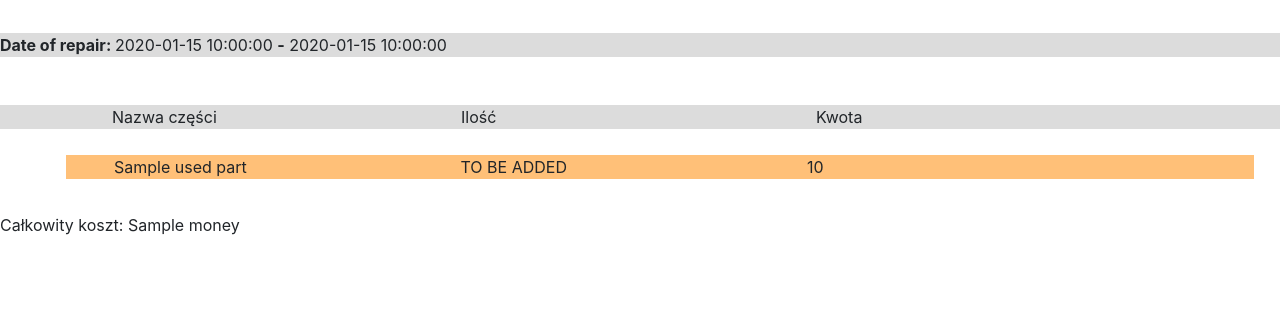
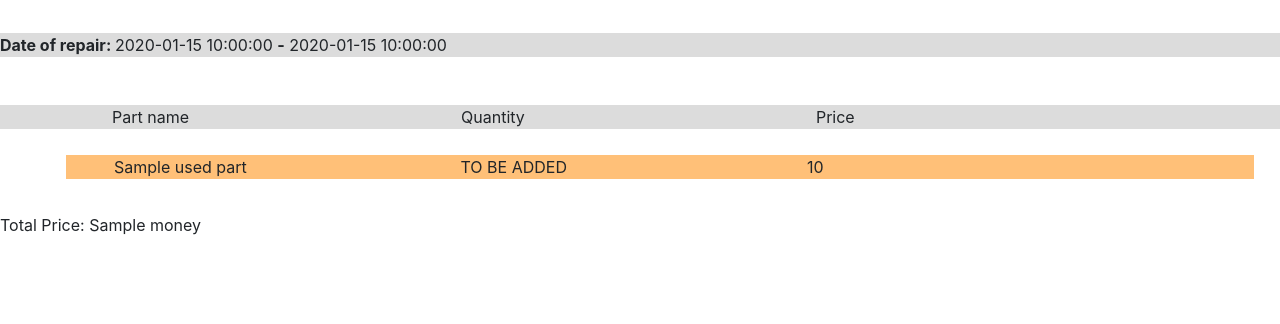
Before and after one commit to PatrykDu/popcorn-works-fastapi-fullstack-app, a FastAPI app: template templates/repairs_customer_id.html in a window 1280 px wide. Shown: the part 125-449 px from the top of the page. Run offline with FastAPI, Linux system fonts and the light colour scheme; the template is opened without the code that fills it: most values are stand-ins (such as "Sample title", 1, 10 or a date in 2020); some libraries are stand-ins or nearby versions.

Commit message:
Changed language to english

```diff
--- a/templates/repairs_customer_id.html
+++ b/templates/repairs_customer_id.html
@@ -7,9 +7,9 @@
 
 {% if used_parts %}
 <div class="wrapper" style="background: gainsboro; padding-left: 7em;">
-    <div style="display: inline-block; width: 29.5%; min-width: 200px;">Nazwa części</div>
-    <div style="display: inline-block; width: 30%; min-width: 200px;">Ilość</div>
-    <div style="display: inline-block; width: 20%; min-width: 200px;">Kwota</div>
+    <div style="display: inline-block; width: 29.5%; min-width: 200px;">Part name</div>
+    <div style="display: inline-block; width: 30%; min-width: 200px;">Quantity</div>
+    <div style="display: inline-block; width: 20%; min-width: 200px;">Price</div>
 </div>
 <div class="scrollable-mechanic-list">
     <ul>
@@ -25,6 +25,6 @@
     </ul>
 </div>
 <div>
-    Całkowity koszt: {{repair.money}}
+    Total Price: {{repair.money}}
 </div>
 {% endif %}
```
